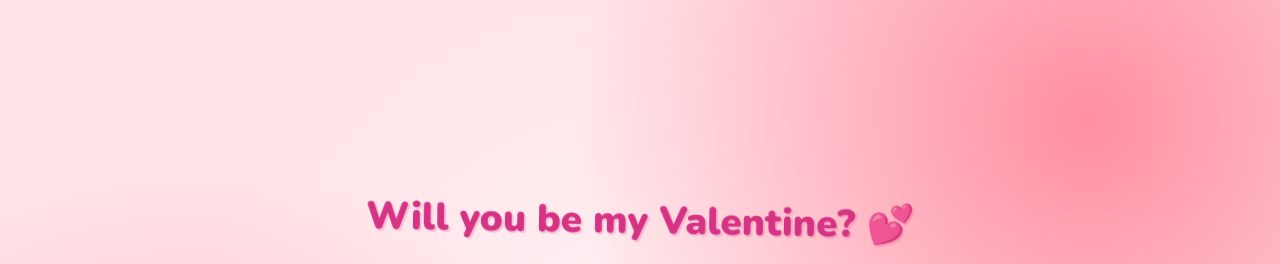
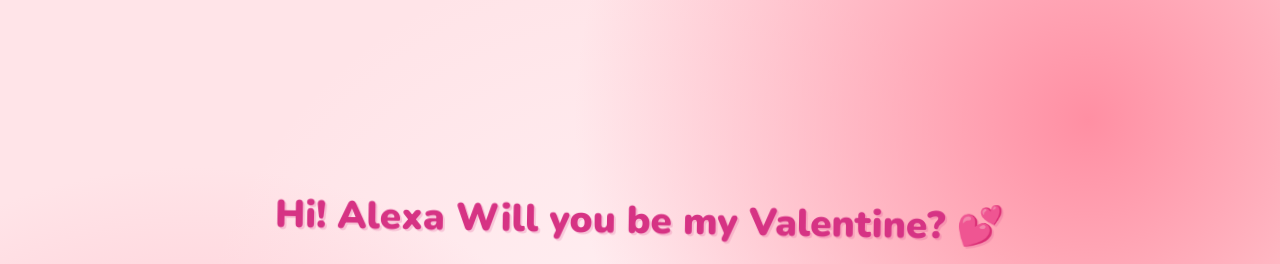
Before and after one commit to Raymond26xD/Alexaaaa, a plain HTML site: page docs/index.html in a window 1280 px wide. Shown: the top 264 px of the page. Drawn offline with nearby package versions, Linux system fonts and the light colour scheme; grey boxes are pictures that could not be loaded.

Commit message:
Update index.html

```diff
--- a/docs/index.html
+++ b/docs/index.html
@@ -3,7 +3,7 @@
 <head>
     <meta charset="UTF-8">
     <meta name="viewport" content="width=device-width, initial-scale=1.0">
-    <title>Hi! Alexa Will you be my Valentine? 💕</title>
+    <title>ALEXAAAAAAAAAAAAAAAAA💕</title>
     <link rel="preconnect" href="https://fonts.googleapis.com">
     <link href="https://fonts.googleapis.com/css2?family=Nunito:wght@400;700;800;900&display=swap" rel="stylesheet">
     <link rel="stylesheet" href="style.css">
@@ -12,7 +12,7 @@
     <div class="hearts-bg"></div>
 
     <div class="container">
-        <h1>Will you be my Valentine? 💕</h1>
+        <h1>Hi! Alexa Will you be my Valentine? 💕</h1>
 
         <div class="gif-container">
             <img id="cat-gif" src="https://media.tenor.com/EBV7OT7ACfwAAAAj/u-u-qua-qua-u-quaa.gif" alt="cute character">
```
